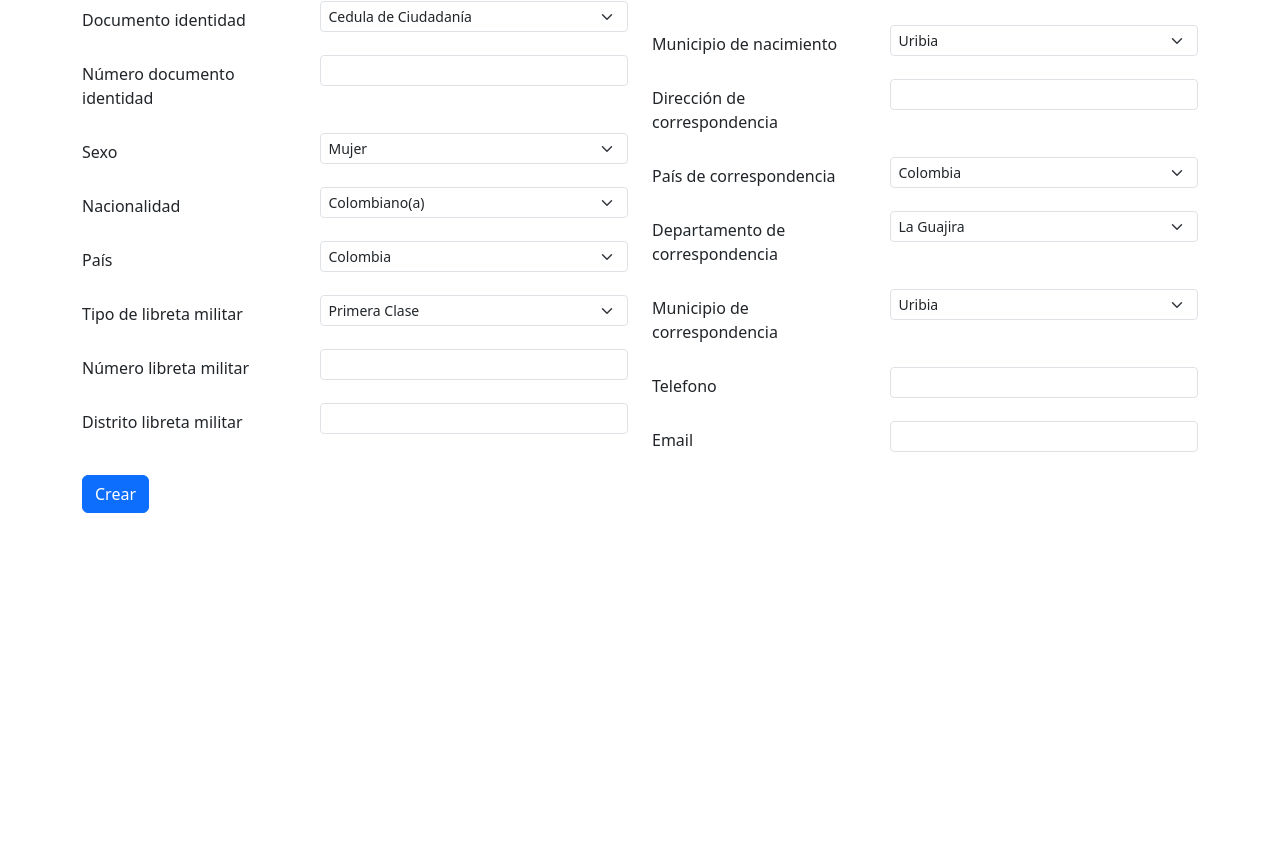
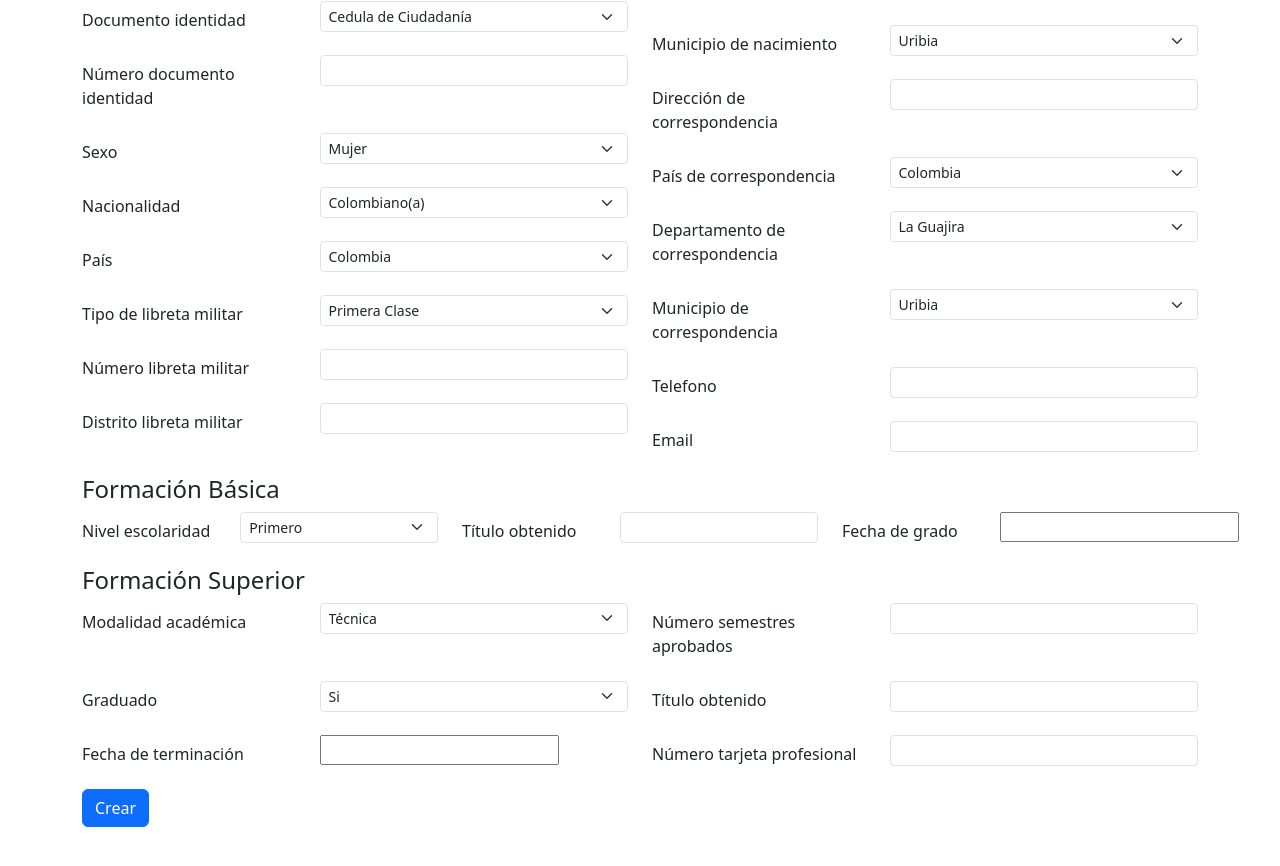
Before and after one commit to vapinedo/ASTRO, a React (Vite) app: page /curriculum-nuevo in a window 1280 px wide. Shown: the part 368-1234 px from the top of the page. Before the commit the page ends 929 px from the top, so only its background shows below. Built offline with nearby package versions, Linux system fonts and the light colour scheme.

Commit message:
add formacion basica y superior a formulario curriculum

```diff
--- a/src/features/curriculum/pages/curriculum-nuevo/CurriculumNuevo.tsx
+++ b/src/features/curriculum/pages/curriculum-nuevo/CurriculumNuevo.tsx
@@ -1,6 +1,8 @@
 import { Formik, Form } from 'formik'
+import FormacionBasica from './FormacionBasica';
+import FormacionSuperior from './FormacionSuperior';
+import { getFirestore, addDoc, collection } from 'firebase/firestore';
 import '../../../../firebaseConfig'; // prevent firebase not loading error
-import { getFirestore, addDoc, collection } from 'firebase/firestore';
 import FormikControl from '../../../../shared/components/formik/FormikControl'
 
 const documentoIdentidadOptions = [
@@ -58,10 +60,20 @@ export default function CurriculumNuevo() {
     municipioCorrespondencia: '',
     direccionCorrespondencia: '',
     departamentoCorrespondencia: '',
+    nivelEscolaridadBasica: '',
+    tituloObtenidoBasica: '',
+    fechaGradoBasica: '',
+    modalidadAcademica: '',
+    numeroSemestresAprobados: '',
+    graduado: '',
+    tituloObtenido: '',
+    fechaTerminacion: '',
+    numeroTarjetaProfesional: '',
   }
 
   const onSubmit = values => {
     const db = getFirestore();
+    console.log(values);
 
     const saveDataToFirestore = async () => {
       const docRef = await addDoc(collection(db, "curriculums"), {
@@ -86,6 +98,15 @@ export default function CurriculumNuevo() {
         direccionCorrespondencia: values.direccionCorrespondencia,
         numeroDocumentoIdentidad: values.numeroDocumentoIdentidad,
         departamentoCorrespondencia: values.departamentoCorrespondencia,
+        nivelEscolaridadBasica: values.nivelEscolaridadBasica,
+        tituloObtenidoBasica: values.tituloObtenidoBasica,
+        fechaGradoBasica: values.fechaGradoBasica,
+        modalidadAcademica: values.modalidadAcademica,
+        numeroSemestresAprobados: values.numeroSemestresAprobados,
+        graduado: values.graduado,
+        tituloObtenido: values.tituloObtenido,
+        fechaTerminacion: values.fechaTerminacion,
+        numeroTarjetaProfesional: values.numeroTarjetaProfesional,
       });
     };
     saveDataToFirestore();
@@ -107,10 +128,11 @@ export default function CurriculumNuevo() {
       >
         {formik => (
           <Form>
+            <section>
               <h4>Datos Personales</h4>
 
               <article className='row align-items-start'>
-              <article className='col'>
+                <div className='col'>
                   <FormikControl
                     control='input'
                     type='text'
@@ -177,9 +199,9 @@ export default function CurriculumNuevo() {
                     label='Distrito libreta militar'
                     name='distritoLibretaMilitar'
                   />
-              </article>
+                </div>
 
-              <article className='col'>
+                <div className='col'>
                   <FormikControl
                     control='date'
                     label='Fecha de nacimiento'
@@ -239,8 +261,12 @@ export default function CurriculumNuevo() {
                     label='Email'
                     name='email'
                   />
+                </div>
               </article>
-            </article>
+            </section>
+
+            <FormacionBasica />
+            <FormacionSuperior />
 
             <button className='btn btn-primary' type='submit'>Crear</button>
           </Form>
--- /dev/null
+++ b/src/features/curriculum/pages/curriculum-nuevo/FormacionBasica.tsx
@@ -0,0 +1,48 @@
+import FormikControl from "../../../../shared/components/formik/FormikControl";
+
+const nivelEscolaridadBasicaOptions = [
+    { key: '1', value: 'Primero' },
+    { key: '2', value: 'Segundo' },
+    { key: '3', value: 'Tercero' },
+    { key: '4', value: 'Cuarto' },
+    { key: '5', value: 'Quinto' },
+    { key: '6', value: 'Sexto' },
+    { key: '7', value: 'Septimo' },
+    { key: '8', value: 'Octavo' },
+    { key: '9', value: 'Noveno' },
+    { key: '10', value: 'Décimo' },
+    { key: '11', value: 'Once' }
+];
+
+export default function FormacionBasica() {
+    return (
+        <section>
+            <h4>Formación Básica</h4>
+            <article className='row align-items-start'>
+                <div className="col">
+                    <FormikControl
+                        control='select'
+                        label='Nivel escolaridad'
+                        name='nivelEscolaridadBasica'
+                        options={nivelEscolaridadBasicaOptions}
+                    />
+                </div>
+                <div className="col">
+                    <FormikControl
+                        control='input'
+                        type='text'
+                        label='Título obtenido'
+                        name='tituloObtenidoBasica'
+                    />
+                </div>
+                <div className="col">
+                    <FormikControl
+                        control='date'
+                        label='Fecha de grado'
+                        name='fechaGradoBasica'
+                    />
+                </div>
+            </article>
+        </section>
+    )
+}
--- /dev/null
+++ b/src/features/curriculum/pages/curriculum-nuevo/FormacionSuperior.tsx
@@ -0,0 +1,78 @@
+import FormikControl from "../../../../shared/components/formik/FormikControl";
+
+const modalidadAcademicaOptions = [
+    { key: 'tc', value: 'Técnica' },
+    { key: 'tl', value: 'Tecnológica' },
+    { key: 'te', value: 'Tecnológica Especializada' },
+    { key: 'un', value: 'Universitaria' },
+    { key: 'es', value: 'Especialización' },
+    { key: 'mg', value: 'Master o magister' },
+    { key: 'doc', value: 'Doctorado o Phd' },
+];
+const graduadoOptions = [
+    { key: 'si', value: 'Si' },
+    { key: 'no', value: 'No' },
+];
+
+export default function FormacionSuperior() {
+    return (
+        <section>
+            <h4>Formación Superior</h4>
+            <article className='row align-items-start'>
+                <div className="col">
+                    <FormikControl
+                        control='select'
+                        label='Modalidad académica'
+                        name='modalidadAcademica'
+                        options={modalidadAcademicaOptions}
+                    />
+                </div>
+                <div className="col">
+                    <FormikControl
+                        control='input'
+                        type='text'
+                        label='Número semestres aprobados'
+                        name='numeroSemestresAprobados'
+                    />
+                </div>
+            </article>
+
+            <article className='row align-items-start'>
+                <div className="col">
+                    <FormikControl
+                        control='select'
+                        label='Graduado'
+                        name='graduado'
+                        options={graduadoOptions}
+                    />
+                </div>
+                <div className="col">
+                    <FormikControl
+                        control='input'
+                        type='text'
+                        label='Título obtenido'
+                        name='tituloObtenido'
+                    />
+                </div>
+            </article>
+
+            <article className='row align-items-start'>
+                <div className="col">
+                    <FormikControl
+                        control='date'
+                        label='Fecha de terminación'
+                        name='fechaTerminacion'
+                    />
+                </div>
+                <div className="col">
+                    <FormikControl
+                        control='input'
+                        type='text'
+                        label='Número tarjeta profesional'
+                        name='numeroTarjetaProfesional'
+                    />
+                </div>
+            </article>
+        </section>
+    )
+}
```
Lines whose indentation alone changed are shown as unchanged.
